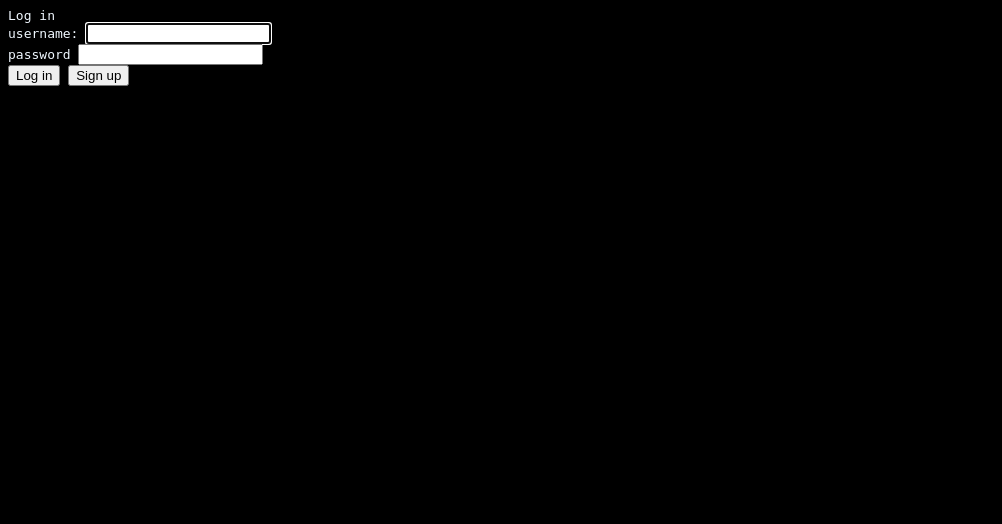
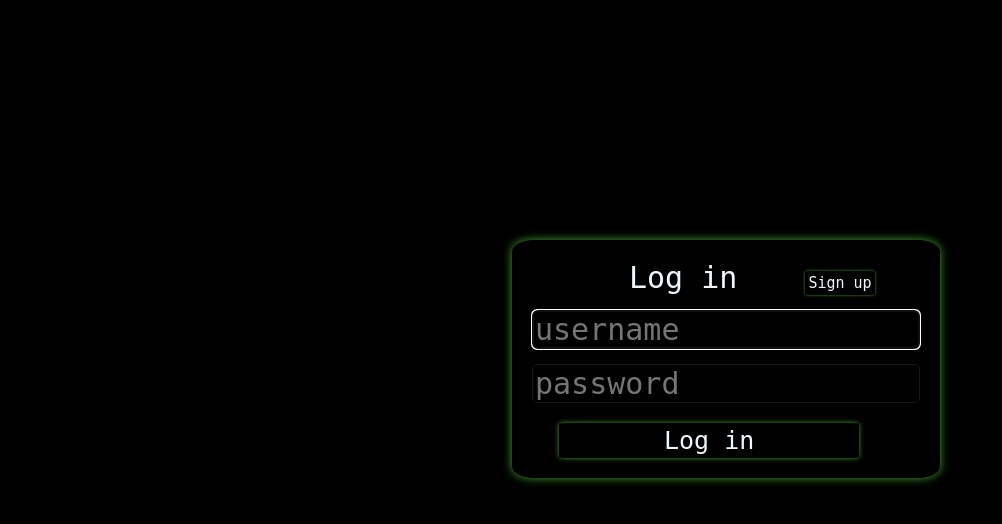
Before and after one commit to BugganeHuman/kite, a Django app: page /accounts/login/ in a window 1280 px wide. Shown: the top 524 px of the page, without its empty margins (0-1002 px from the left). Run offline with Django 5.2, Linux system fonts and the light colour scheme; some libraries are stand-ins or nearby versions.

Commit message:
added great interface for log in and just ended style for auth

```diff
--- a/core/static/core/auth.css
+++ b/core/static/core/auth.css
@@ -4,7 +4,7 @@ body{
     font-family: monospace;
 }
 
-#form_signup{
+.form_auth{
     font-size: 30px;
     position: absolute;
     top: 30%;
@@ -14,9 +14,7 @@ body{
     padding: 20px;
 }
 
-
-
-.input_signup{
+.input_auth{
     font-size: 30px;
     font-family: monospace;
     background-color: black;
@@ -25,12 +23,11 @@ body{
     border: 1px solid #171717;
 }
 
-.field_signup{
+.field_auth{
     margin-top: 15px;
 }
 
-
-#btn_submit_signup{
+.btn_submit_auth{
     font-size: 25px;
     color: aliceblue;
     border: none;
@@ -43,24 +40,23 @@ body{
     margin-top: 20px;
     width: 300px;
     box-shadow: 0 0 5px rgb(69, 163, 48);
-
 }
-#btn_submit_signup:active{
+.btn_submit_auth:active{
     transform: scale(0.95);
     filter: brightness(0.90);
 }
 
-#title_signup{
+.title_auth{
     display: inline-block;
     margin-left: 25%;
 }
 
-#a_redirect_login_signup{
+.a_redirect_auth{
     display: inline-block;
     margin-left: 50px;
 }
 
-#btn_for_redirect_to_login_in_signup{
+.btn_for_redirect_in_auth{
     transition: transform 0.1s;
     font-family: monospace;
     font-size: 15px;
@@ -71,7 +67,14 @@ body{
     box-shadow: 0 0 3px rgb(69, 163, 48);
     border-radius: 3px;
 }
-#btn_for_redirect_to_login_in_signup:active{
+.btn_for_redirect_in_auth:active{
     transform: scale(0.95);
     filter: brightness(0.90);
 }
+
+.errors_auth{
+    margin-top: 7px;
+    font-family: monospace;
+    font-size: 15px;
+    color: darkred;
+}
--- a/templates/registration/login.html
+++ b/templates/registration/login.html
@@ -13,22 +13,29 @@
 </head>
 <body>
 
-<div>Log in</div>
-<form method="post">
+<form method="post" class="form_auth">
     {% csrf_token %}
-    <div>
-        <label>username: </label>
-        {{ form.username }}
+    <div class="title_auth">Log in</div>
+
+    <a href="{% url 'signup' %}" class="a_redirect_auth">
+        <button type="button" class="btn_for_redirect_in_auth">Sign up</button>
+    </a>
+
+    <div class="field_auth">
+
+        {% render_field form.username placeholder="username" class="input_auth" %}
+        {% if form.non_field_errors %}
+
+        {% endif %}
     </div>
 
-    <div>
-        <label>password</label>
-        {{ form.password }}
+    <div class="field_auth">
+        {% render_field form.password placeholder="password" class="input_auth" %}
+        {% if form.non_field_errors %}
+            <div class="errors_auth">{{ form.non_field_errors|first }}</div>
+        {% endif %}
     </div>
-    <button type="submit">Log in</button>
-    <a href="{% url 'signup' %}">
-        <button type="button">Sign up</button>
-    </a>
+    <button type="submit" class="btn_submit_auth">Log in</button>
 </form>
 
 </body>
```
Also changed, not shown: templates/registration/signup.html (+14 -14 lines).
